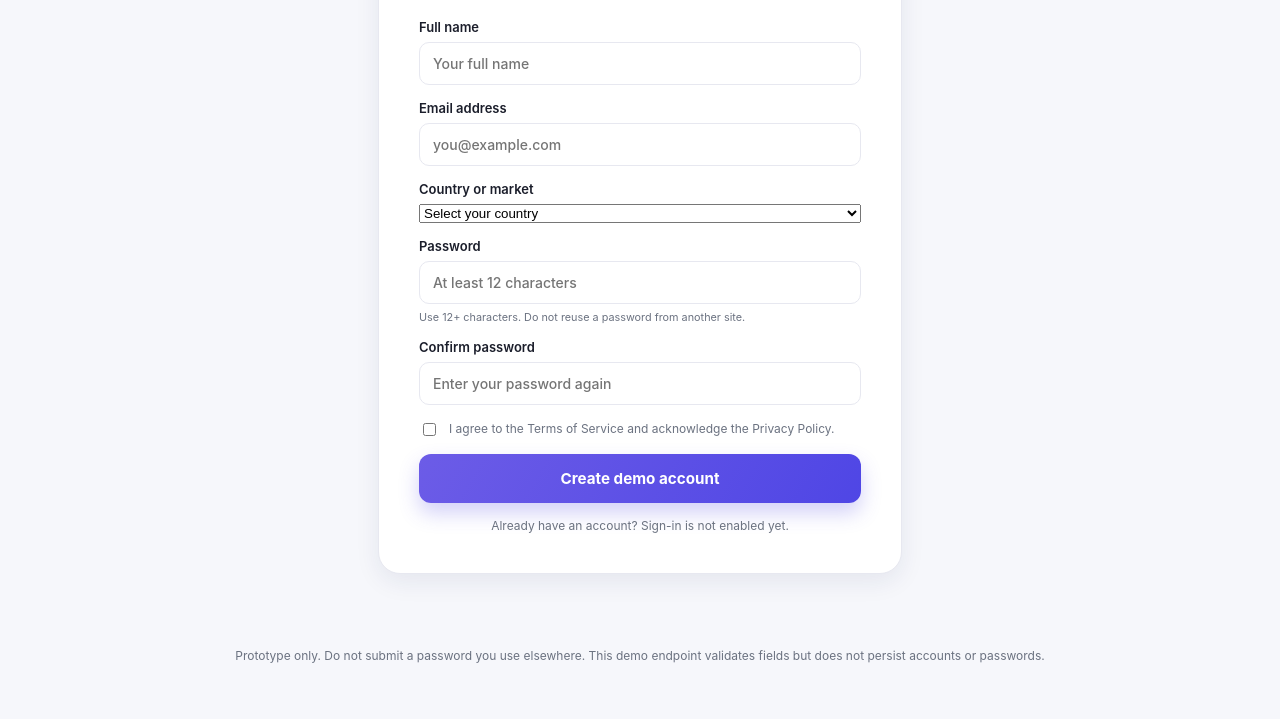
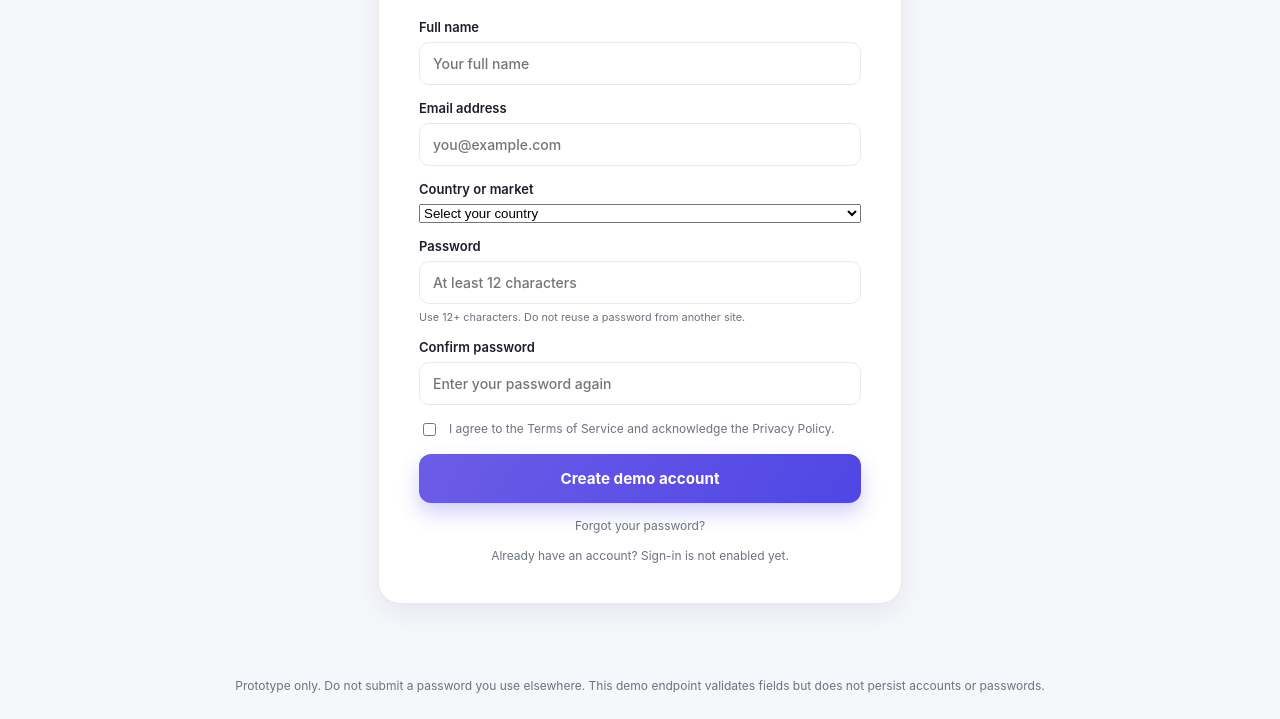
Before and after one commit to travlova-8/travlovawebsite22, a website: page public/signup.html in a window 1280 px wide. Shown: the part 332-1051 px from the top of the page. Before the commit the page ends 1021 px from the top, so only its background shows below. Drawn offline with Linux system fonts and the light colour scheme.

Commit message:
Link signup page to secure account recovery

```diff
--- a/public/signup.html
+++ b/public/signup.html
@@ -26,7 +26,7 @@
 <div class="auth-field"><label for="confirmPassword">Confirm password</label><input id="confirmPassword" name="confirmPassword" type="password" autocomplete="new-password" minlength="12" maxlength="128" required placeholder="Enter your password again"></div>
 <label class="auth-consent"><input type="checkbox" name="termsAccepted" required><span>I agree to the <a href="/terms.html">Terms of Service</a> and acknowledge the <a href="/privacy-policy.html">Privacy Policy</a>.</span></label>
 <button class="btn-primary" type="submit" id="signup-submit">Create demo account</button>
-<p class="auth-links">Already have an account? <a href="/signup.html#signup-form">Sign-in is not enabled yet.</a></p>
+<p class="auth-links"><a href="/forgot-password.html">Forgot your password?</a></p><p class="auth-links">Already have an account? <a href="/signup.html#signup-form">Sign-in is not enabled yet.</a></p>
 </form>
 </section></main>
 <p class="prototype-note">Prototype only. Do not submit a password you use elsewhere. This demo endpoint validates fields but does not persist accounts or passwords.</p>
```
